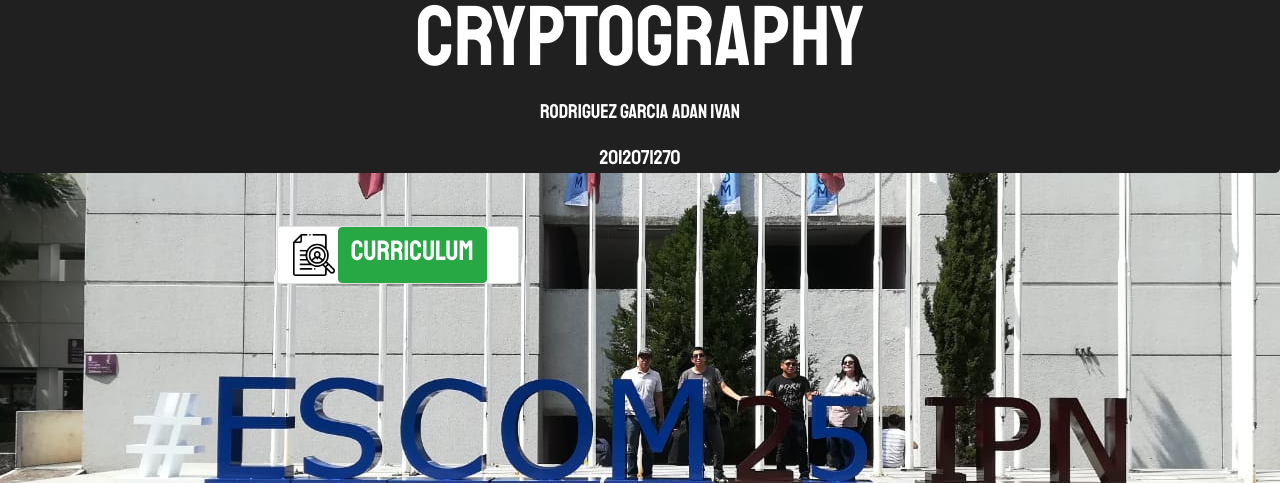
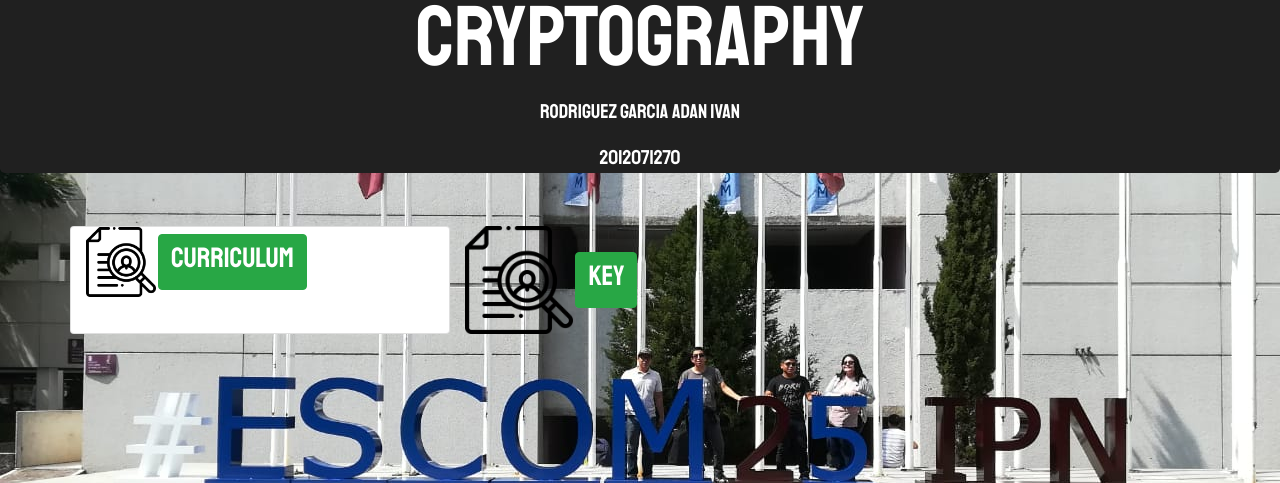
Before and after one commit to RV411/page-web, a plain HTML site: page index.html in a window 1280 px wide. Shown: the part 105-588 px from the top of the page. Drawn offline with nearby package versions, Linux system fonts and the light colour scheme.

Commit message:
Update index.html

```diff
--- a/index.html
+++ b/index.html
@@ -48,7 +48,11 @@ crossorigin="anonymous">
                     </div>
                 </div>
                 <div class=" col-md-6" >
-                </div>
+                    <div class="header-content-right ">
+                        <img href="https://www.dropbox.com/s/5pxdjp3stvypnj8/Public.key?dl=0" src="img/cv.png" style="max-width:20%;width:auto;height:auto;">
+                        <a href="https://www.dropbox.com/s/5pxdjp3stvypnj8/Public.key?dl=0" class="btn btn-success"><h3>KEY</h3></a>
+
+                    </div>
             </div>
         </div>
         </header>
```
